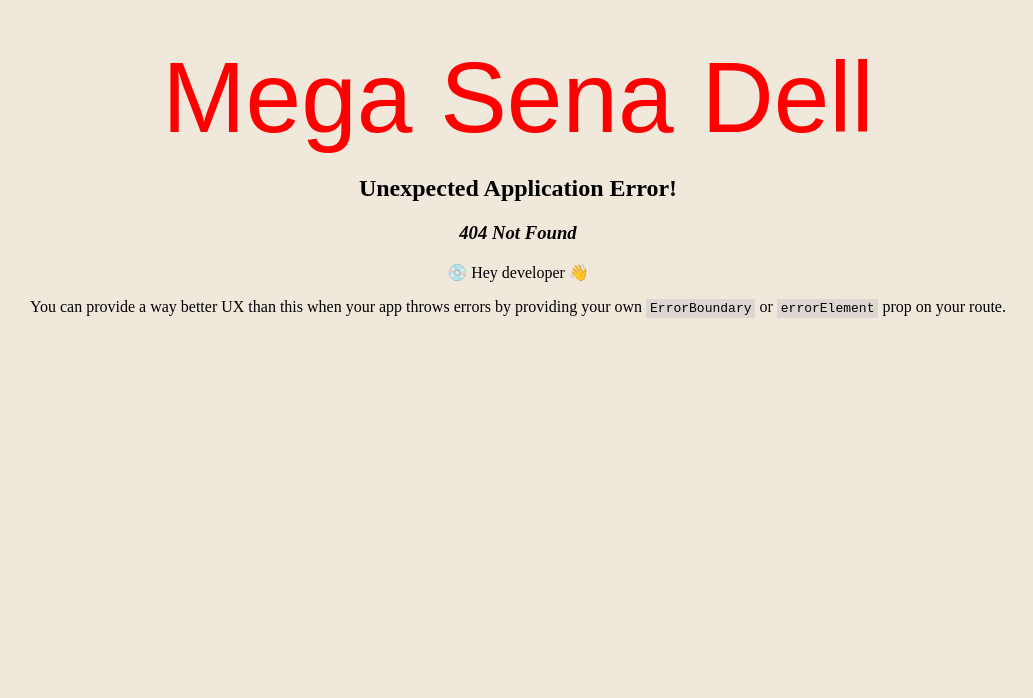
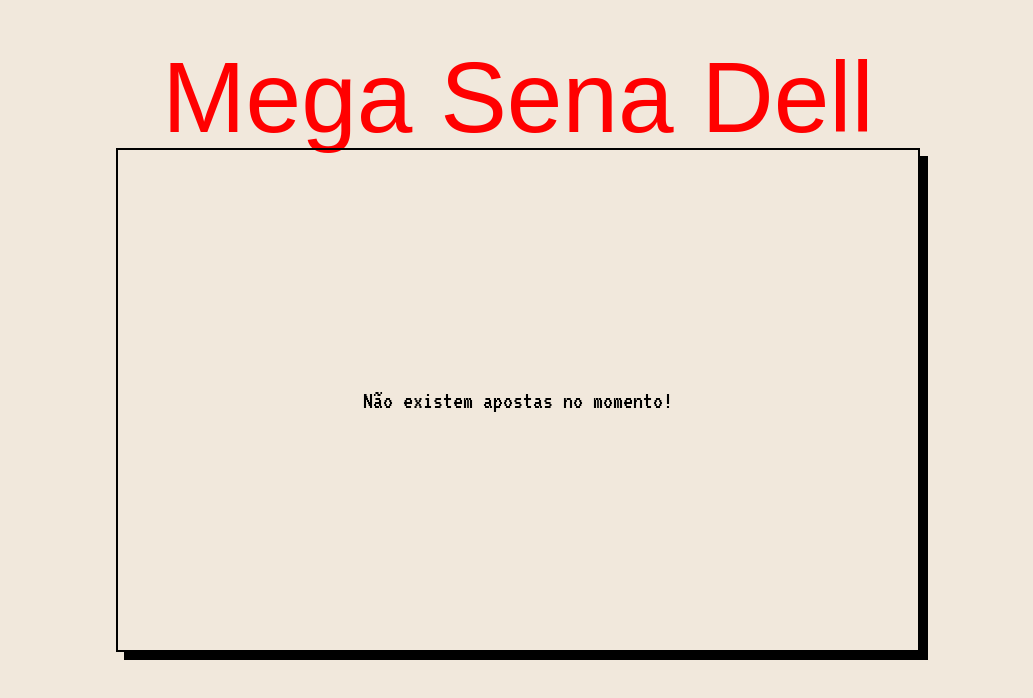
Before and after one commit to EnzoMN26/mega-sena-dell, a React (Vite) app: page /lista in a window 1280 px wide. Before the commit this address had no page. Shown: the top 698 px of the page, without its empty margins (122-1155 px from the left). Built offline with nearby package versions, Linux system fonts and the light colour scheme; a web font is replaced by a local one.

Commit message:
fazendo a tela de lista de apostas

```diff
--- a/src/components/Lista.tsx
+++ b/src/components/Lista.tsx
@@ -1,8 +1,49 @@
+import { useRecoilState } from "recoil";
 import styles from "../styles/Lista.module.css"
+import { usuariosState } from "../resources/recoil";
 
 const Lista: React.FC = () => {
+    const [usuarios, setUsuarios] = useRecoilState(usuariosState); //dados dos usuarios existentes
     return(
-        <></>
+        <div id={styles.listaApostas}>
+            {usuarios.some(usuario => usuario.aposta.length > 0) ?
+            <table id={styles.table}>
+                <thead>
+                    <tr>
+                        <td>
+                            Nome
+                        </td>
+                        <td>
+                            Cpf
+                        </td>
+                        <td>
+                            ID Aposta
+                        </td>
+                        <td>
+                            Aposta
+                        </td>
+                    </tr>
+                </thead>
+                <tbody id={styles.tableBody}>
+                    {usuarios.map(ganhador => {
+                        return ganhador.aposta.map((aposta, index) => {
+                            return (
+                                <tr key={index}>
+                                    <td>{ganhador.nome}</td>
+                                    <td>{ganhador.cpf}</td>
+                                    <td>{aposta.id}</td>
+                                    <td>{aposta.numeros.map(numero => `${numero} `)}</td>
+                                </tr>
+                            )
+                        })
+                    })
+                    }
+                </tbody>
+            </table>
+            :
+            <div id={styles.semApostas}>Não existem apostas no momento!</div>
+            }
+        </div>
     )
 }
 
--- a/src/components/Sorteio.tsx
+++ b/src/components/Sorteio.tsx
@@ -24,7 +24,7 @@ const Sorteio: React.FC = () => {
     const [iniciar, setIniciar] = useState(true); //boolean para controlar o aparecimento do botao de iniciar sorteio.
     const [numGanhador, setNumGanhador] = useState<number[]>([]); //resultado do sorteio
     const [ganhadores, setGanhadores] = useState<Pessoa[]>([]); //guarda os ganhadores do sorteio, ja com apenas as apostas vencedoras filtradas
-    const qntNumApostados = useRef<number[]>(Array(50).fill(0));
+    const qntNumApostados = useRef<number[]>(Array(50).fill(0)); //array de 50 numeros, inicializado em 0, para armazenar as quantidade que cada um é apostado. O indice + 1 no array representa o numero.
 
     //compara dois arrays, vendo se o primeiro possui pelo menos 5 elementos iguais ao segundo
     function comparaApostas(a: number[], b: number[]): boolean {
@@ -35,6 +35,7 @@ const Sorteio: React.FC = () => {
         return count == 5 ? true : false;
     }
 
+    //organiza o array de numeros apostados através de seus indices.
     function organizaNumApostados(numeros : number[]){
         return numeros.map((e, index) =>
         ({ numero: index + 1, quant: e })).sort((a, b) =>
--- a/src/router.tsx
+++ b/src/router.tsx
@@ -6,6 +6,7 @@ import Loja from "./components/Loja";
 import Inventario from "./components/Inventario";
 import Aposta from "./components/Aposta";
 import Menu from "./components/Menu";
+import Lista from "./components/Lista";
 
 const router = createBrowserRouter([
   {
@@ -35,6 +36,10 @@ const router = createBrowserRouter([
       {
         path: "aposta",
         element: <Aposta />,
+      },
+      {
+        path: "lista",
+        element: <Lista />,
       }
     ],
   },
--- a/src/styles/Lista.module.css
+++ b/src/styles/Lista.module.css
@@ -0,0 +1,28 @@
+#listaApostas{
+    display: flex;
+    flex-direction: column;
+    height: 100%;
+    width: 100%;
+    font-family: "VT323", monospace;
+    font-size: 20px;
+    align-items: center;
+}
+
+
+#tableBody{
+    gap: 10px;
+}
+
+
+td{
+    padding: 5px 20px 5px 20px;
+}
+
+#semApostas{
+    display: flex;
+    height: 100%;
+    width: 100%;
+    justify-content: center;
+    align-items: center;
+    font-size: 25px;
+}
```
